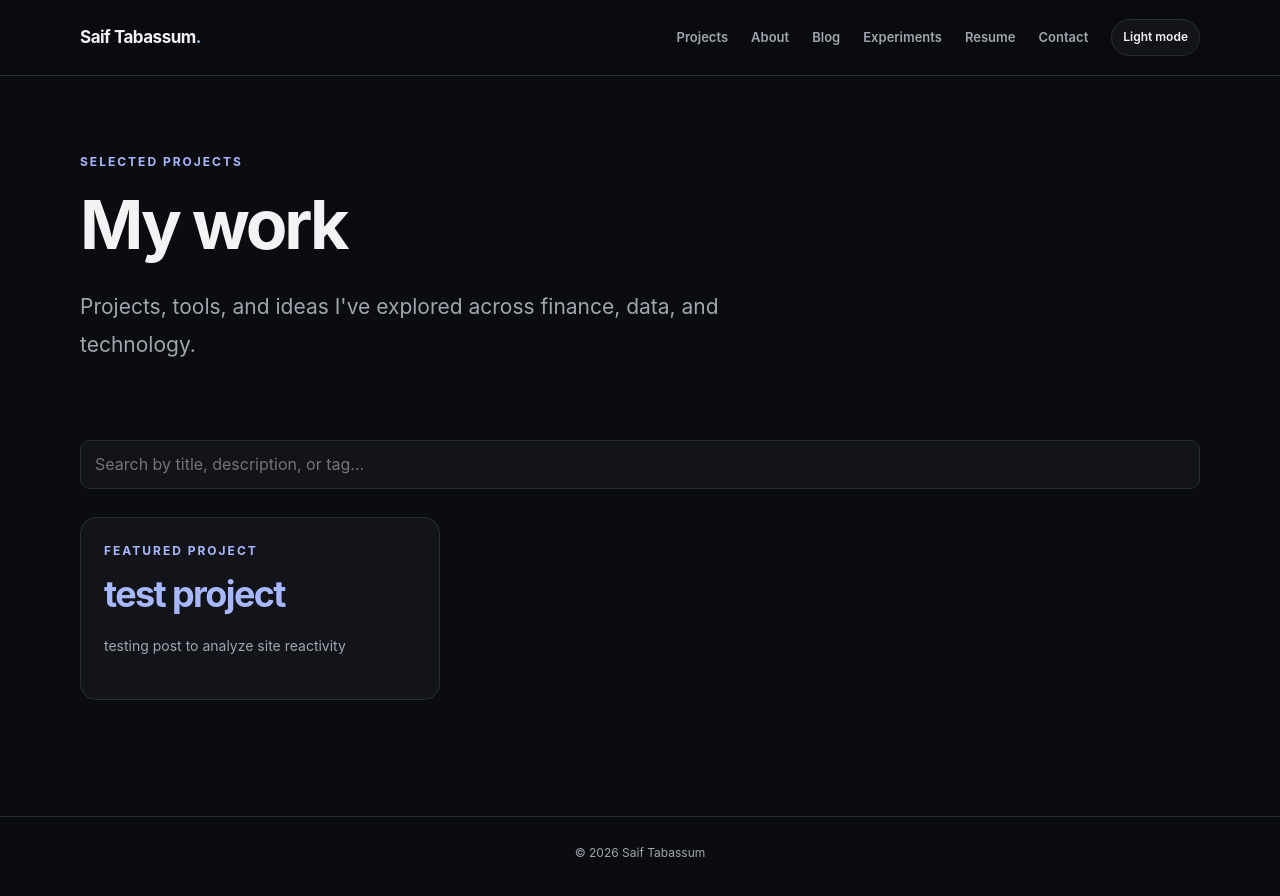
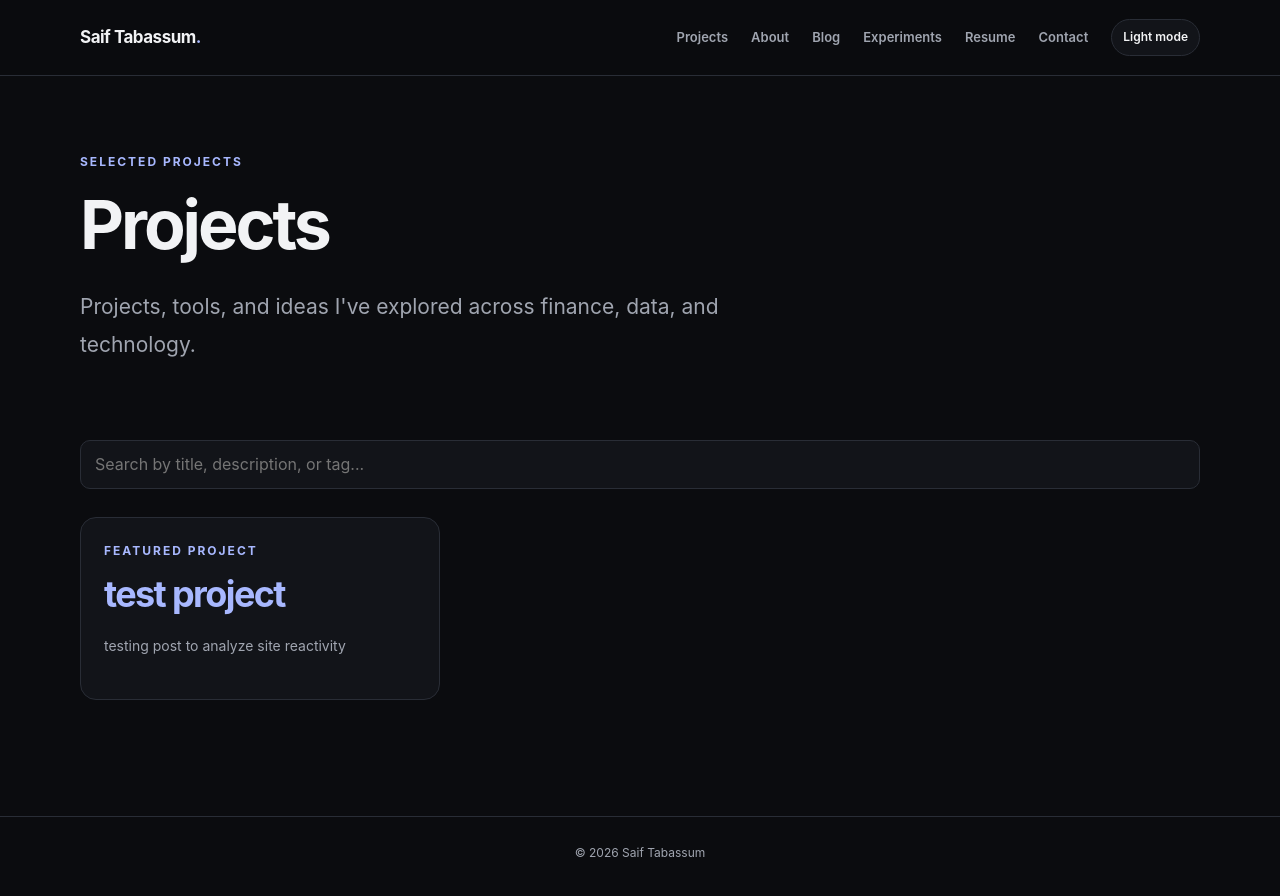
Before and after one commit to saifyt24/Saif.Tabassum.github.io, a Jekyll site: the page built from work/index.html, in a window 1280 px wide. Shown: the top 896 px of the page. Built offline with Jekyll 4.4.1, drawn with Linux system fonts in a browser that asks for light colours.

Commit message:
Revise title and description in index.html
Updated the title and description for the work page.

```diff
--- a/work/index.html
+++ b/work/index.html
@@ -1,14 +1,14 @@
 ---
 
 layout: default
-title: Work
-description: Projects in finance, data, technology, and beyond.
+title: Projects
+description: Projects in finance, data, technology, and more.
 permalink: /work/
 ---
 
 <section class="page-heading">
   <p class="eyebrow">Selected projects</p>
-  <h1>My work</h1>
+  <h1>Projects</h1>
   <p class="lead">
     Projects, tools, and ideas I've explored across finance, data, and technology.
   </p>
```
